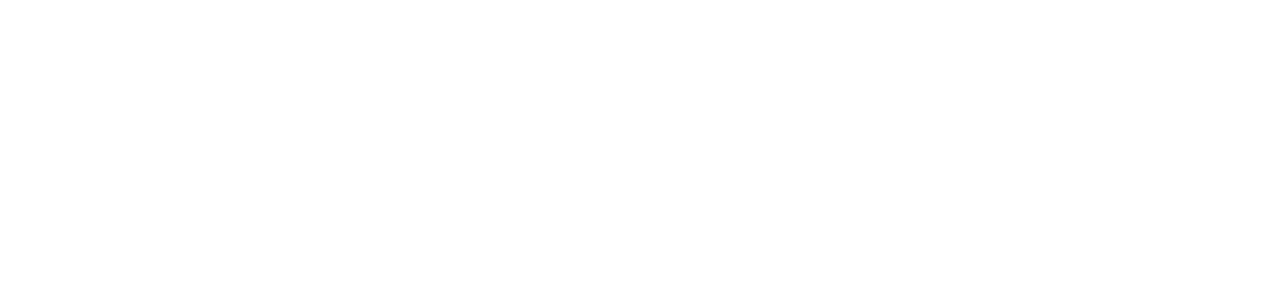
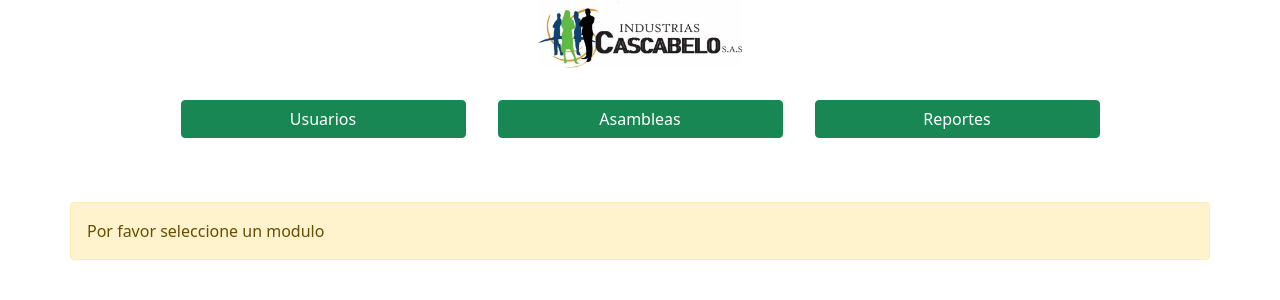
Before and after one commit to CadenaCristian/asambleas_front, a React (Create React App) app: page /adminPanel in a window 1280 px wide. Before the commit this address had no page. Shown: the top 300 px of the page. Built offline with nearby package versions, Linux system fonts and the light colour scheme; no server answers; the HTML template or start-up script is replaced by a standard one; what @zoomus/websdk would draw is missing.

Commit message:
Change in api

```diff
--- a/src/api/api.js
+++ b/src/api/api.js
@@ -1,4 +1,4 @@
 //PRODUCCIÓN
-export const apiAddress = 'https://v6xymopouc.execute-api.us-east-1.amazonaws.com/dev/';
+// export const apiAddress = 'https://vx1tspom5e.execute-api.us-east-1.amazonaws.com/dev';
 //DESARROLLO
-// export const apiAddress = 'http://localhost:3000/dev/';
+export const apiAddress = 'http://localhost:3000/dev/';
--- a/src/axios/usersPetition.js
+++ b/src/axios/usersPetition.js
@@ -13,3 +13,13 @@
         .then(res => res)
         .catch(err => err)
 }
+
+export const getAllusers = () => {
+    return axios.get(`${apiAddress}users`, {
+        headers: {
+            'Accept': 'application/json', 'Content-Type': 'application/json', 'authorization': localStorage.getItem('Token')
+        }
+    })
+        .then(res => res.data)
+        .catch(err => err)
+}
--- /dev/null
+++ b/src/components/admin/admin.js
@@ -0,0 +1,19 @@
+import React from 'react';
+import 'bootstrap/dist/css/bootstrap.min.css'
+import Header from '../common/header';
+import AdminMenu from './adminMenu';
+
+const Admin = () => {
+    return (
+        <div className='container'>
+            <div className='row'>
+                <Header />
+            </div>
+            <div className='row mt-3'>
+                <AdminMenu />
+            </div>
+        </div>
+    )
+}
+
+export default Admin;
--- /dev/null
+++ b/src/components/admin/adminMenu.js
@@ -0,0 +1,53 @@
+import React, { useState } from 'react';
+import Groupings from './groupings/groupings';
+import Reports from './reports/reports';
+import Users from './users/users';
+
+const AdminMenu = () => {
+
+    const [usersModule, setUsersModule] = useState('none');
+    const [reportsModule, setReportsModule] = useState('none');
+    const [groupingsModule, setGroupingModule] = useState('none');
+    const [messageInitial, setMessageInitial] = useState('block');
+
+    const showUsersModule = () => {
+        setUsersModule('block');
+        setReportsModule('none');
+        setGroupingModule('none');
+        setMessageInitial('none');
+    }
+
+    const showReportsModule = () => {
+        setUsersModule('none');
+        setReportsModule('block');
+        setGroupingModule('none');
+        setMessageInitial('none');
+    }
+
+    const showGroupingModule = () => {
+        setUsersModule('none');
+        setReportsModule('none');
+        setGroupingModule('block');
+        setMessageInitial('none');
+    }
+
+    return (
+        <div className='container-fluid'>
+            <div className='row justify-content-center'>
+                <button type='button' className='col-md-3 m-3 btn btn-success' onClick={showUsersModule}>Usuarios</button>
+                <button type='button' className='col-md-3 m-3 btn btn-success' onClick={showGroupingModule}>Asambleas</button>
+                <button type='button' className='col-md-3 m-3 btn btn-success' onClick={showReportsModule}>Reportes</button>
+            </div>
+            <div className='row'>
+                <div style={{ display: usersModule }}><Users /></div>
+                <div style={{ display: reportsModule }}><Reports /></div>
+                <div style={{ display: groupingsModule }}><Groupings /></div>
+                <div style={{ display: messageInitial }} class="alert alert-warning mt-5" role="alert">
+                    Por favor seleccione un modulo
+                </div>
+            </div>
+        </div>
+    )
+}
+
+export default AdminMenu;
--- /dev/null
+++ b/src/components/admin/groupings/groupings.js
@@ -0,0 +1,11 @@
+import React from 'react';
+
+const Groupings = () => {
+    return (
+        <div>
+            groupings module
+        </div>
+    )
+}
+
+export default Groupings;
--- /dev/null
+++ b/src/components/admin/reports/reports.js
@@ -0,0 +1,11 @@
+import React from 'react';
+
+const Reports = () => {
+    return (
+        <div>
+            Reports module
+        </div>
+    )
+}
+
+export default Reports;
--- /dev/null
+++ b/src/components/admin/users/users.js
@@ -0,0 +1,50 @@
+import React, { useState, useEffect } from 'react';
+import { getAllusers } from '../../../axios/usersPetition';
+import 'bootstrap/dist/css/bootstrap.min.css';
+
+const Users = () => {
+
+    const [users, setUsers] = useState([]);
+
+    const listUsers = async () => {
+        const resp = await getAllusers();
+        setUsers(resp);
+    }
+    console.log("users: ", users.data);
+
+
+    useEffect(() => {
+        listUsers();
+    }, [])
+
+    return (
+        <div className='container-fluid'>
+            {
+                users === [] ?
+                    <div className="alert alert-warning" role="alert">
+                        No hay usuarios por el momento!
+                    </div>
+                    :
+                    <table className="table table-hover">
+                        <thead>
+                            <tr>
+                                <th>Nombre</th>
+                                <th>Email</th>
+                                <th>Rol</th>
+                                <th>¿Puede vota?</th>
+                            </tr>
+                        </thead>
+                        <tbody>
+                            <tr>
+                                <td>Mark</td>
+                                <td>Otto</td>
+                                <td>@mdo</td>
+                            </tr>
+                        </tbody>
+                    </table>
+            }
+        </div>
+    )
+}
+
+export default Users;
--- /dev/null
+++ b/src/components/common/footer.js
@@ -0,0 +1,14 @@
+import React from 'react';
+import 'bootstrap/dist/css/bootstrap.min.css';
+
+const Footer = () => {
+    return (
+        <div className='container-fluid'>
+            <div className='row justify-content-left'>
+                <strong>Diseñado por industrias cascabelo S.A.S.</strong>
+            </div>
+        </div>
+    )
+}
+
+export default Footer;
--- a/src/components/common/header.js
+++ b/src/components/common/header.js
@@ -3,8 +3,10 @@
 
 const Header = () => {
     return (
-        <div>
-            <img src={Logo} alt="logo" style={{ width: '50%', margin: '0% 25% 0 25%' }} />
+        <div className='container-fluid'>
+            <div className='row justify-content-center'>
+                <img src={Logo} alt="logo" style={{ width: '20%' }} />
+            </div>
         </div>
     )
 }
--- a/src/components/common/routes.js
+++ b/src/components/common/routes.js
@@ -2,6 +2,7 @@
 import Login from '../login/login';
 import { BrowserRouter, Route, Routes } from 'react-router-dom';
 import Assemblies from '../assemblies/assemblies';
+import Admin from '../admin/admin';
 
 export const AppRoute = () => {
     return (
@@ -10,6 +11,7 @@
                 <Routes>
                     <Route path='/' element={<Login />} />
                     <Route path='/assemblies' element={<Assemblies />} />
+                    <Route path='/adminPanel' element={<Admin />} />
                     {/* <Route path='*' element={<NotFoundPage />} /> */}
                 </Routes>
             </BrowserRouter>
--- a/src/components/login/login.js
+++ b/src/components/login/login.js
@@ -4,6 +4,7 @@
 import { LoginService } from '../../axios/usersPetition';
 import 'bootstrap/dist/css/bootstrap.min.css';
 import Swal from 'sweetalert2';
+import Footer from '../common/footer';
 
 const Login = () => {
 
@@ -26,7 +27,7 @@
             Swal.fire('alert', 'Bienvenido!', 'success');
             localStorage.setItem('Token', resp.data.token);
             localStorage.setItem('userName', resp.data.userName);
-            navigate('/assemblies');
+            { resp.data.rol === 'admin' ? navigate('/adminPanel') : navigate('/assemblies') };
         } else {
             Swal.fire('alert', 'Los datos ingresados son incorrectos!', 'error');
             setSpinner(false)
@@ -35,11 +36,11 @@
 
     return (
         <div>
-            <div className='conatiner'>
+            <div className='conatiner-fluid'>
                 <div className='row'>
                     <Header />
                 </div>
-                <div className='row mt-5'>
+                <div className='row mt-5' style={{ minHeight: '75vh' }}>
                     <div className='col-md-4 offset-4'>
                         <form>
                             <div className="mb-3">
@@ -59,6 +60,7 @@
                         </form>
                     </div>
                 </div>
+                <Footer />
             </div>
         </div>
     )
```
